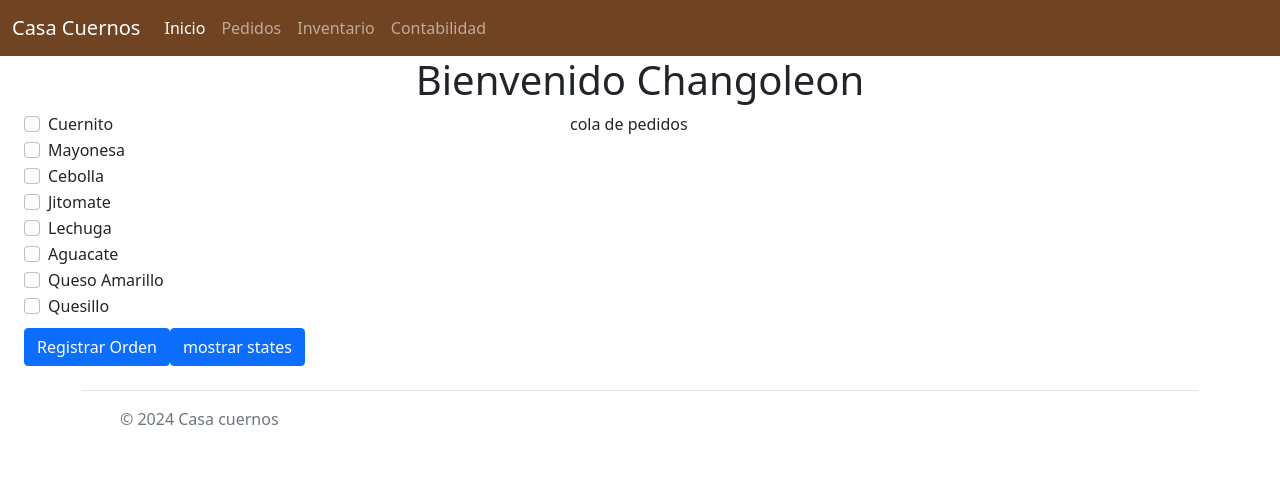
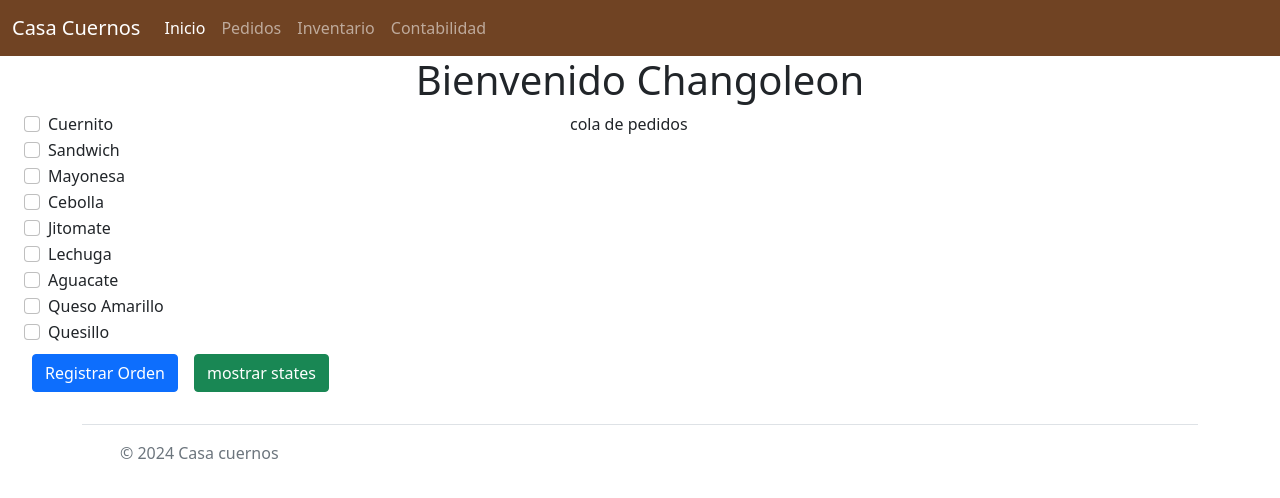
Before and after one commit to LuisRFE0/cafeshop, a React (Vite) app: page / in a window 1280 px wide. Shown: the top 498 px of the page. Built offline with nearby package versions, Linux system fonts and the light colour scheme.

Commit message:
se agrego sandwich

```diff
--- a/src/components/PedidosForm.jsx
+++ b/src/components/PedidosForm.jsx
@@ -23,7 +23,7 @@ export const PedidosForm = () => {
         <>
             <form>
                 <Cuernitos handlerCuernitos={handlerCuernitos} />
-                <button type="button" className="btn btn-primary mt-2" onClick={mostrar}>mostrar states</button>
+                <button type="button" className="btn btn-success m-2" onClick={mostrar}>mostrar states</button>
 
             </form>
 
--- a/src/components/componentesForm/Cuernitos.jsx
+++ b/src/components/componentesForm/Cuernitos.jsx
@@ -4,6 +4,7 @@ export const Cuernitos = ({ handlerCuernitos }) => {
 
     const [cuernitoCheck, setCuernitoCheck] = useState({
         cuernito: false,
+        sandwich:false,
         mayonesa: false,
         cebolla: false,
         jitomate: false,
@@ -30,6 +31,11 @@ export const Cuernitos = ({ handlerCuernitos }) => {
             <div className="form-check">
                 <input type="checkbox" id="cuerno" className="form-check-input" name="cuernito" checked={cuernitoCheck.cuernito} onChange={handlerCheckCuernitos} />
                 <label htmlFor="cuerno" className="form-check-label">Cuernito</label>
+            </div>
+
+            <div className="form-check">
+                <input type="checkbox" id="sandwich" className="form-check-input" name="sandwich" checked={cuernitoCheck.sandwich} onChange={handlerCheckCuernitos} />
+                <label htmlFor="sandwich" className="form-check-label">Sandwich</label>
             </div>
             <div className="form-check">
                 <input type="checkbox" className="form-check-input" id="mayo" name="mayonesa" checked={cuernitoCheck.mayonesa} onChange={handlerCheckCuernitos} />
@@ -59,7 +65,7 @@ export const Cuernitos = ({ handlerCuernitos }) => {
                 <input type="checkbox" className="form-check-input" id="quesill" name="quesillo" checked={cuernitoCheck.quesillo} onChange={handlerCheckCuernitos} />
                 <label htmlFor="quesill" className="form-check-label">Quesillo</label>
             </div>
-            <button type="button" className="btn btn-primary mt-2" onClick={submitCuernitos}>Registrar Orden</button>
+            <button type="button" className="btn btn-primary m-2" onClick={submitCuernitos}>Registrar Orden</button>
 
 
 
```
